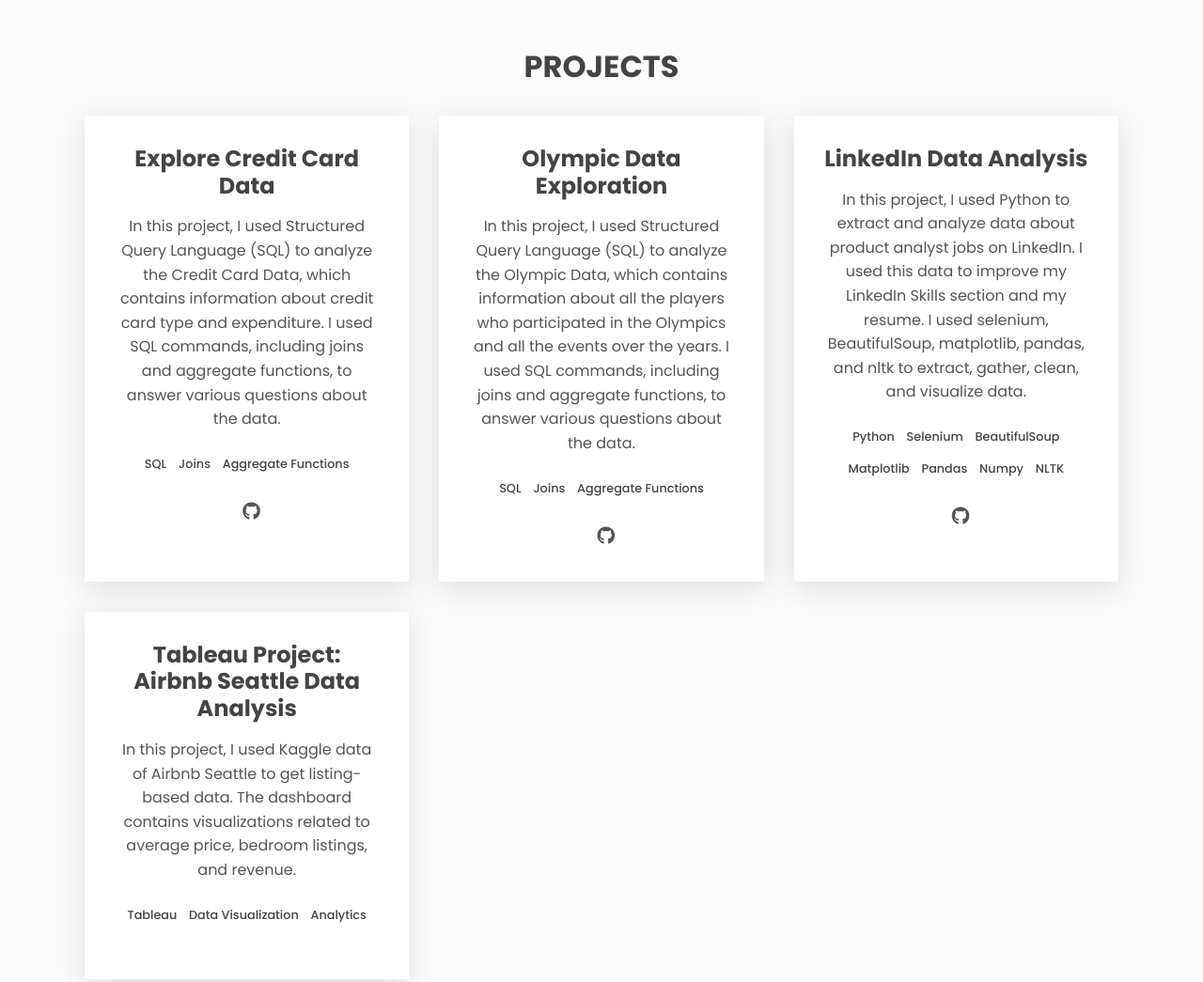
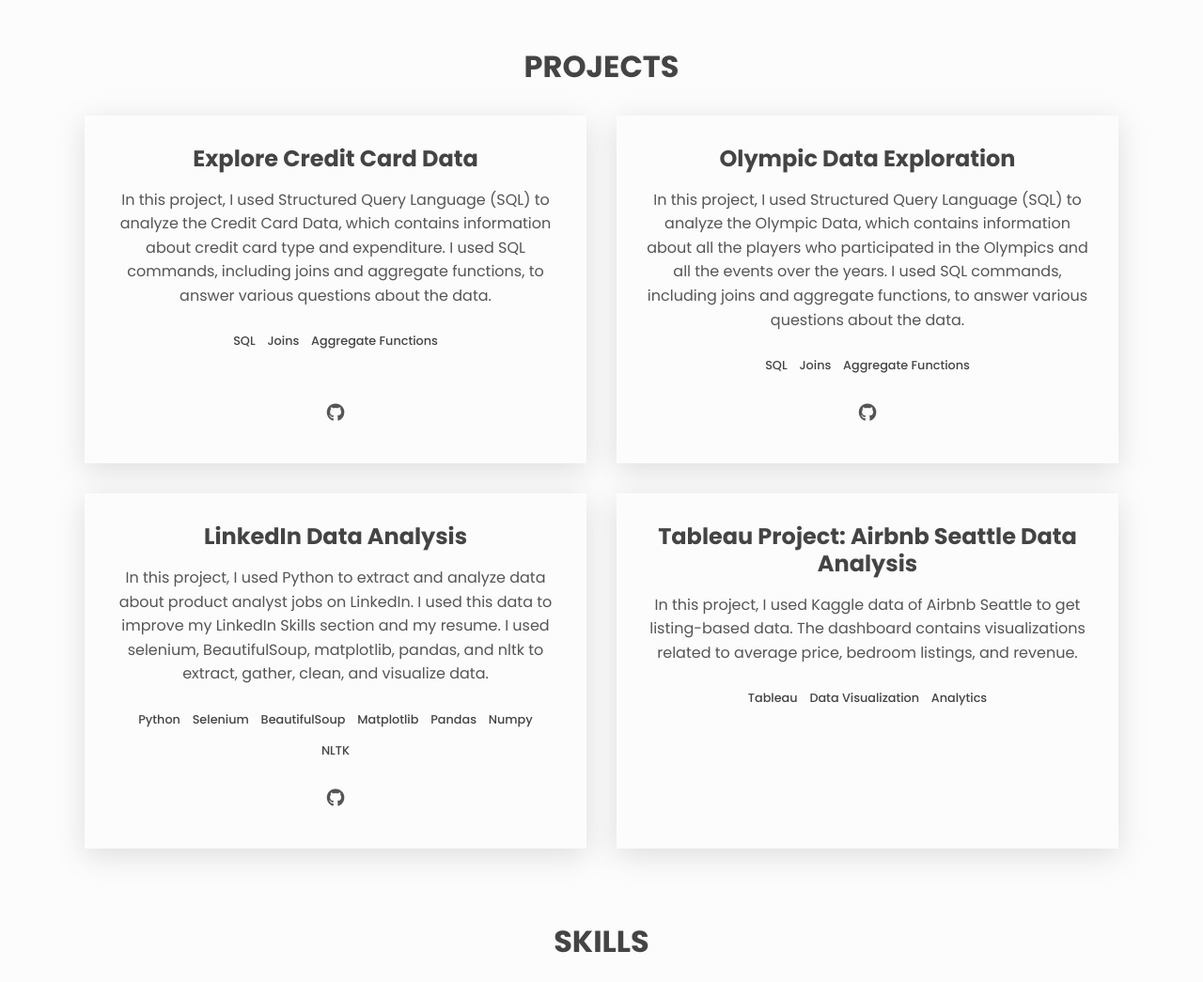
Before and after one commit to MAdhavbhatia222/portfolio-demo, a plain HTML site: page index.html in a window 1280 px wide. Shown: the part 740-1785 px from the top of the page at 94% size. Drawn offline with Linux system fonts and the light colour scheme.

Commit message:
Update styles.css
To update the grid and structure

```diff
--- a/styles.css
+++ b/styles.css
@@ -285,25 +285,25 @@
 
 .projects__grid {
   max-width: 1100px;
-  width: 100%; /* Updated to occupy the full width */
   margin: 0 auto;
   display: grid;
-  grid-template-columns: repeat(auto-fit, minmax(18em, 1fr));
+  grid-template-columns: repeat(2, minmax(0, 1fr));
   grid-gap: 2em;
 }
 
 .project {
   padding: 2em;
-  margin: 0 auto;
   text-align: center;
   box-shadow: var(--shadow);
   transition: transform 0.2s linear;
-  background-color: var(--clr-bg-alt); /* Added background color for better contrast */
+  display: flex;
+  flex-direction: column;
+  justify-content: space-between;
+  height: 100%;
 }
 
 .project:hover {
   transform: translateY(-7px);
-  background-color: var(--clr-bg); /* Changed background color on hover for better contrast */
 }
 
 .project__description {
@@ -325,7 +325,7 @@
 }
 
 .project .link--icon {
-  margin-left: 0.5em;
+  margin-top: auto;
 }
 
 .skills__list {
```
